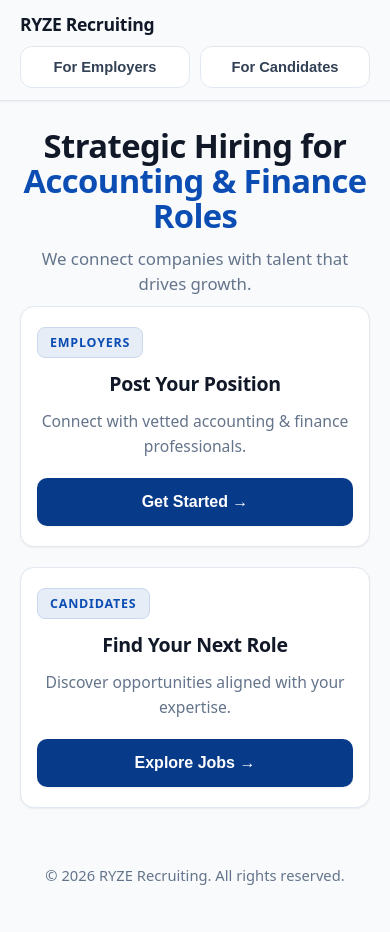
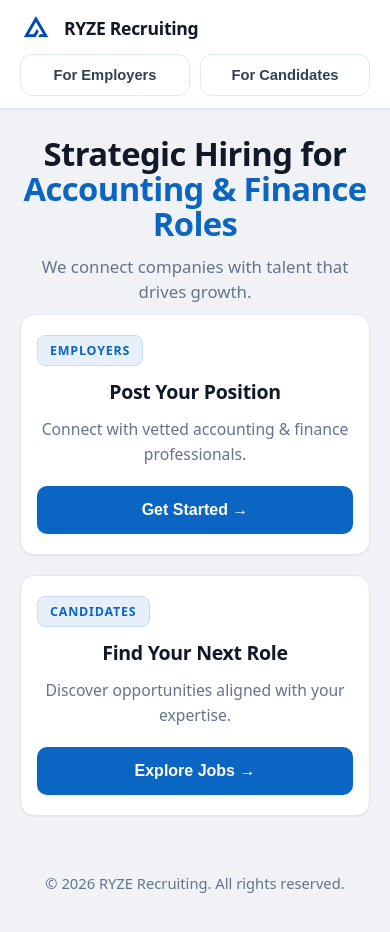
Before and after one commit to djahern-max/ryzerecruiting_frontend, a React app: page / in a window 390 px wide. Built offline with nearby package versions, Linux system fonts and the light colour scheme; the HTML template or start-up script is replaced by a standard one.

Commit message:
styling looking pretty good

```diff
--- a/src/components/Header.jsx
+++ b/src/components/Header.jsx
@@ -1,3 +1,4 @@
+/*src/components/Header.jsx*/
 import { useNavigate } from "react-router-dom";
 import { useAuth } from "../contexts/AuthContext";
 import logo from "../assets/RYZE_LOGO.png";
--- a/src/components/Header.module.css
+++ b/src/components/Header.module.css
@@ -2,8 +2,7 @@
   position: sticky;
   top: 0;
   z-index: 10;
-  background: rgba(248, 250, 252, 0.92);
-  backdrop-filter: blur(12px);
+  background: white;
   border-bottom: 1px solid var(--border-200);
   box-shadow: var(--shadow-sm);
 }
@@ -29,14 +28,14 @@
 }
 
 .brand:focus {
-  outline: 2px solid var(--brand-700);
+  outline: 2px solid var(--brand-800);
   outline-offset: 4px;
   border-radius: 8px;
 }
 
 .logo {
-  height: 32px;
-  width: 32px;
+  height: 40px;
+  width: auto;
   object-fit: contain;
 }
 
@@ -44,12 +43,11 @@
   font-weight: 900;
   font-size: 1.05rem;
   letter-spacing: -0.3px;
-  color: var(--text-900);
 }
 
 .brandRyze {
-  color: var(--brand-600);
-  /* Lighter blue */
+  color: var(--text-900);
+  /* Black */
 }
 
 .brandRecruiting {
@@ -77,8 +75,8 @@
 }
 
 .navLink:hover {
-  border-color: var(--brand-700);
-  color: var(--brand-700);
+  border-color: var(--brand-800);
+  color: var(--brand-800);
   box-shadow: var(--shadow-sm);
   transform: translateY(-1px);
 }
@@ -104,8 +102,7 @@
   }
 
   .logo {
-    height: 28px;
-    width: 28px;
+    height: 32px;
   }
 
   .brandText {
--- a/src/pages/Landing.jsx
+++ b/src/pages/Landing.jsx
@@ -1,6 +1,8 @@
+/*src/pages/Landing.jsx*/
 import { useNavigate } from "react-router-dom";
 import { useAuth } from "../contexts/AuthContext";
 import { useEffect } from "react";
+import Header from "../components/Header";
 import styles from "./Landing.module.css";
 
 function Landing() {
@@ -19,28 +21,7 @@ function Landing() {
 
   return (
     <div className={`${styles.page} ryzeBannerBg`}>
-      <header className={styles.header}>
-        <div className={`ryzeContainer ${styles.headerInner}`}>
-          <div className={styles.brand}>
-            <span className={styles.brandText}>RYZE Recruiting</span>
-          </div>
-
-          <nav className={styles.nav} aria-label="Primary">
-            <button
-              className={styles.navLink}
-              onClick={() => navigate("/auth?type=employer")}
-            >
-              For Employers
-            </button>
-            <button
-              className={styles.navLink}
-              onClick={() => navigate("/auth?type=candidate")}
-            >
-              For Candidates
-            </button>
-          </nav>
-        </div>
-      </header>
+      <Header variant="landing" showNav={true} />
 
       <main className={`ryzeContainer ${styles.main}`}>
         <section className={styles.hero}>
--- a/src/pages/Landing.module.css
+++ b/src/pages/Landing.module.css
@@ -1,62 +1,15 @@
+/*src/pages/Landing.module.css*/
 .page {
   min-height: 100vh;
   display: flex;
   flex-direction: column;
 }
 
-.header {
-  position: sticky;
-  top: 0;
-  z-index: 10;
-  background: rgba(248, 250, 252, 0.92);
-  backdrop-filter: blur(12px);
-  border-bottom: 1px solid var(--border-200);
-  box-shadow: var(--shadow-sm);
-}
-
-.headerInner {
-  display: flex;
-  align-items: center;
-  justify-content: space-between;
-  padding: 16px 0;
-}
-
-.brandText {
-  font-weight: 900;
-  font-size: 1.05rem;
-  letter-spacing: -0.3px;
-  color: var(--text-900);
-}
-
-.nav {
-  display: flex;
-  gap: 10px;
-}
-
-.navLink {
-  background: white;
-  border: 1px solid var(--border-200);
-  color: var(--text-700);
-  padding: 10px 14px;
-  border-radius: 12px;
-  cursor: pointer;
-  font-weight: 700;
-  font-size: 0.92rem;
-  transition: all 150ms ease;
-  white-space: nowrap;
-}
-
-.navLink:hover {
-  border-color: var(--brand-700);
-  color: var(--brand-700);
-  box-shadow: var(--shadow-sm);
-  transform: translateY(-1px);
-}
-
 .main {
   flex: 1;
   display: flex;
   flex-direction: column;
+  justify-content: center;
 }
 
 .hero {
@@ -79,7 +32,7 @@
 }
 
 .titleEmphasis {
-  color: var(--brand-700);
+  color: var(--brand-800);
   font-weight: 900;
 }
 
@@ -125,7 +78,7 @@
 .ctaCard:hover {
   transform: translateY(-4px);
   box-shadow: 0 20px 40px rgba(15, 23, 42, 0.15);
-  border-color: var(--brand-700);
+  border-color: var(--brand-800);
 }
 
 .ctaLabel {
@@ -134,9 +87,9 @@
   font-weight: 900;
   letter-spacing: 0.8px;
   text-transform: uppercase;
-  color: var(--brand-700);
-  background: color-mix(in srgb, var(--brand-700) 10%, white);
-  border: 1px solid color-mix(in srgb, var(--brand-700) 22%, white);
+  color: var(--brand-800);
+  background: color-mix(in srgb, var(--brand-800) 10%, white);
+  border: 1px solid color-mix(in srgb, var(--brand-800) 22%, white);
   padding: 6px 12px;
   border-radius: 8px;
   align-self: flex-start;
@@ -187,30 +140,6 @@
 
 /* Mobile */
 @media (max-width: 520px) {
-  .headerInner {
-    flex-direction: column;
-    align-items: stretch;
-    gap: 10px;
-    padding: 12px 0;
-  }
-
-  .brandText {
-    font-size: 1.1rem;
-    text-align: left;
-  }
-
-  .nav {
-    width: 100%;
-    gap: 10px;
-  }
-
-  .navLink {
-    flex: 1;
-    width: 100%;
-    padding: 12px 12px;
-    font-size: 0.92rem;
-  }
-
   .hero {
     padding: 28px 0 20px 0;
   }
@@ -235,7 +164,7 @@
     box-shadow: var(--shadow-sm);
   }
 
-  /* No hover lift on mobile (reduces “jumpy” feel) */
+  /* No hover lift on mobile (reduces "jumpy" feel) */
   .ctaCard:hover {
     transform: none;
     box-shadow: var(--shadow-sm);
--- a/src/theme.css
+++ b/src/theme.css
@@ -1,82 +1,46 @@
 /* =====================================================
-   RYZE Recruiting Design System + Theme Presets
+   RYZE Recruiting Design System
    ===================================================== */
 
-/* ---------- Theme Presets (switch via data-theme) ---------- */
+/* ---------- Theme: Professional LinkedIn Style ---------- */
+:root {
+    /* LinkedIn-inspired Palette */
+    --linkedin-blue: #0a66c2;
+    --deep-blue: #004182;
+    --light-blue: #dbe7f2;
+    --accent-blue: #57a0d3;
 
-:root,
-:root[data-theme="blue"] {
-    --brand-700: #0b4db3;
-    --brand-800: #083a8a;
-    --brand-600: #1c66d6;
+    /* Map to design system tokens */
+    --brand-800: var(--linkedin-blue);
+    /* Primary buttons */
+    --brand-700: var(--deep-blue);
+    /* Hover states / headlines */
+    --brand-600: var(--accent-blue);
+    /* Light accent / links */
 
-    --bg-50: #f8fafc;
-    --bg-100: #f1f5f9;
-}
-
-:root[data-theme="teal"] {
-    --brand-700: #0f766e;
-    --brand-800: #115e59;
-    --brand-600: #14b8a6;
-
-    --bg-50: #f8fafc;
-    --bg-100: #f1f5f9;
-}
-
-:root[data-theme="navyGold"] {
-    --brand-700: #1e3a8a;
-    /* navy */
-    --brand-800: #172554;
-    /* deep navy */
-    --brand-600: #d4a106;
-    /* gold accent */
-
-    --bg-50: #fbfbfd;
-    --bg-100: #f3f4f6;
-}
-
-:root[data-theme="forest"] {
-    --brand-700: #166534;
-    --brand-800: #14532d;
-    --brand-600: #22c55e;
-
-    --bg-50: #f7faf7;
-    --bg-100: #eef7ee;
-}
-
-:root[data-theme="electric"] {
-    --brand-700: #2563eb;
-    --brand-800: #1e40af;
-    --brand-600: #60a5fa;
-
-    --bg-50: #f8fafc;
-    --bg-100: #f1f5f9;
+    /* Backgrounds - Facebook style */
+    --bg-50: #f0f2f5;
+    --bg-100: #e4e6eb;
 }
 
 /* ---------- Shared tokens (do NOT vary by theme) ---------- */
-
 :root {
     --text-900: #111827;
     --text-700: #334155;
     --text-500: #64748b;
     --border-200: #e2e8f0;
-
     --container: 1120px;
     --radius: 14px;
-
     --font-sans: ui-sans-serif, system-ui, -apple-system, Segoe UI, Roboto,
         Helvetica, Arial, "Apple Color Emoji", "Segoe UI Emoji";
-
     --h1: clamp(2.2rem, 3.8vw, 3.4rem);
     --h2: clamp(1.6rem, 2.6vw, 2.2rem);
     --p: 1.05rem;
-
     --shadow-sm: 0 1px 2px rgba(15, 23, 42, 0.06);
     --shadow-md: 0 10px 30px rgba(15, 23, 42, 0.12);
 }
 
 /* ---------- Base page defaults ---------- */
-
 html,
 body {
     height: 100%;
@@ -90,7 +54,6 @@ body {
 }
 
 /* ---------- Helpers ---------- */
-
 .ryzeGridBg {
     background:
         linear-gradient(to right, rgba(148, 163, 184, 0.15) 1px, transparent 1px),
@@ -98,8 +61,6 @@ body {
     background-size: 80px 80px;
     background-position: center;
 }
-
-
 
 .ryzeContainer {
     width: min(var(--container), calc(100% - 40px));
```
